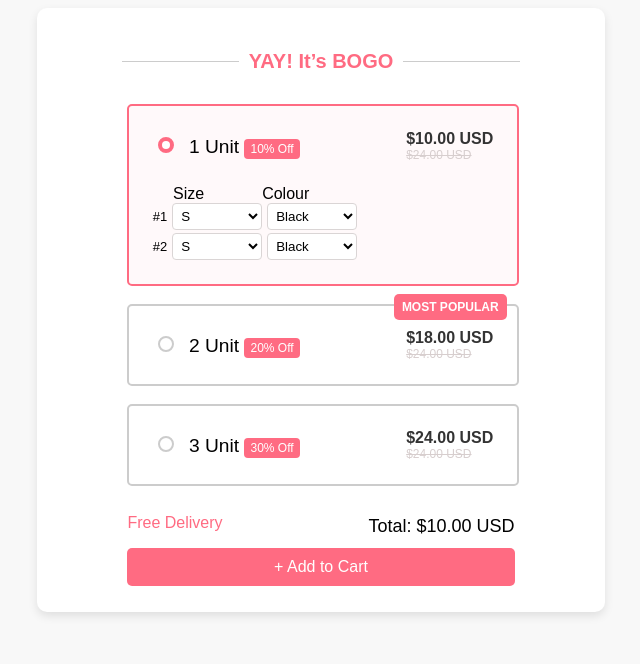
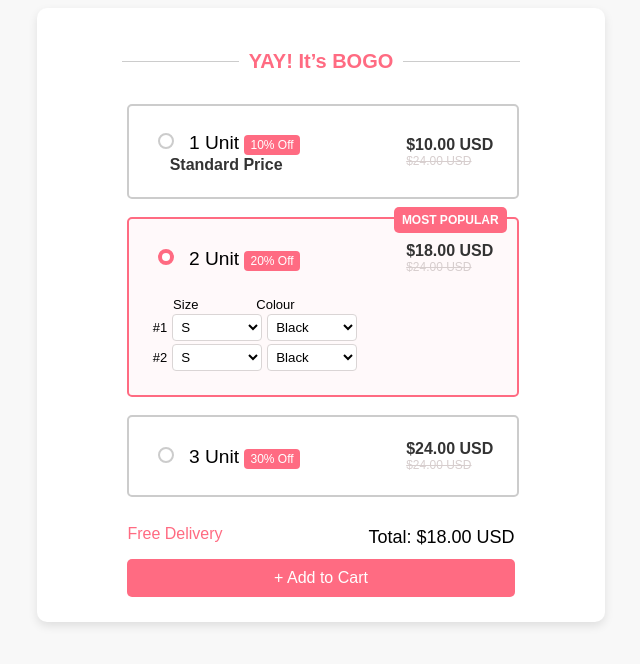
Before and after one commit to Kesharimahapatra/Proveway-assignment, a plain HTML site: page index.html in a window 1280 px wide. Shown: the whole page, without its empty margins (319-959 px from the left). Drawn offline with Linux system fonts and the light colour scheme.

Commit message:
some css changed

```diff
--- a/index.html
+++ b/index.html
@@ -13,6 +13,7 @@
       <div class="offer-box">
         <label class="offer">
           <div class="product-input">
+            <div style="display: flex; flex-direction: column;">
             <div>
               <input
                 type="radio"
@@ -23,17 +24,21 @@
               />
               <span>1 Unit <span class="discount">10% Off</span></span>
             </div>
+              <span class="price" style="margin-top: 2px;">Standard Price</span>
+            </div>
+
             <div class="pricediv">
               <span class="price">$10.00 USD </span>
               <del>$24.00 USD</del>
             </div>
           </div>
+
           <div>
             <div class="options" id="options">
               <div class="header-row">
                 <span class="unit-placeholder"></span>
-                <span>Size</span>
-                <span style="margin-left: 11%">Colour</span>
+                <span style="font-size: small;margin-bottom: 0.5%;">Size</span>
+                <span style="margin-left: 11% ; font-size: small;margin-bottom: 0.5%;">Colour</span>
               </div>
               <div class="option-row" style="margin-bottom: 1% !important">
                 <label class="unitNo">#1</label>
@@ -82,8 +87,8 @@
             <div class="options1st" id="options1st">
               <div class="header-row">
                 <span class="unit-placeholder"></span>
-                <span>Size</span>
-                <span style="margin-left: 11%">Colour</span>
+                <span style="font-size: small;margin-bottom: 0.5%;">Size</span>
+                <span style="margin-left: 11% ; font-size: small;margin-bottom: 0.5%;">Colour</span>
               </div>
               <div class="option-row" style="margin-bottom: 1% !important">
                 <label class="unitNo">#1</label>
@@ -129,8 +134,8 @@
           <div class="options2nd" id="options2nd">
             <div class="header-row">
               <span class="unit-placeholder"></span>
-              <span>Size</span>
-              <span style="margin-left: 11%">Colour</span>
+              <span style="font-size: small;margin-bottom: 0.5%;">Size</span>
+                <span style="margin-left: 11% ; font-size: small;margin-bottom: 0.5%;">Colour</span>
             </div>
             <div class="option-row" style="margin-bottom: 1% !important">
               <label class="unitNo">#1</label>
--- a/script.js
+++ b/script.js
@@ -9,8 +9,21 @@ document.addEventListener("DOMContentLoaded", function () {
       el.style.display = "none";
     });
 
+  // Manually check the radio button that belongs to the offer with .options1st
+  const defaultOffer = document.querySelector(".offer .options1st");
+  if (defaultOffer) {
+    const radio = defaultOffer
+      .closest(".offer")
+      .querySelector("input[name='unit']");
+    if (radio) {
+      radio.checked = true;
+    }
+  }
+
   function updateTotal() {
     let selectedOption = document.querySelector("input[name='unit']:checked");
+    if (!selectedOption) return;
+
     let price = selectedOption.getAttribute("data-price");
     totalPrice.innerHTML = `$${price}.00 USD`;
 
@@ -25,13 +38,14 @@ document.addEventListener("DOMContentLoaded", function () {
 
     // Expand the selected offer
     let parentOffer = selectedOption.closest(".offer");
-    parentOffer.classList.add("selected");
+    if (parentOffer) {
+      parentOffer.classList.add("selected");
 
-    // Show the corresponding options
-    let optionsDiv = parentOffer.querySelector(
-      ".options, .options1st, .options2nd"
-    );
-    if (optionsDiv) optionsDiv.style.display = "block";
+      let optionsDiv = parentOffer.querySelector(
+        ".options, .options1st, .options2nd"
+      );
+      if (optionsDiv) optionsDiv.style.display = "block";
+    }
   }
 
   // Add event listener for each radio button
@@ -39,6 +53,6 @@ document.addEventListener("DOMContentLoaded", function () {
     radio.addEventListener("change", updateTotal);
   });
 
-  // Remove this line so options are not shown initially
+  // Call update to reflect the default selection
   updateTotal();
 });
--- a/style.css
+++ b/style.css
@@ -233,12 +233,16 @@ select {
   border: none;
   border-radius: 5px;
   cursor: pointer;
-  transition: 0.3s;
+transition: all 0.3s ease;
 }
 
 .add-to-cart:hover {
   background: #ff6b82;
+  cursor: pointer;
+  transform: scale(1.05);
+  box-shadow: 0 4px 15px rgba(0, 0, 0, 0.2);
 }
+
 @media (max-width: 400px) {
   .container {
    width: 100%;
```
